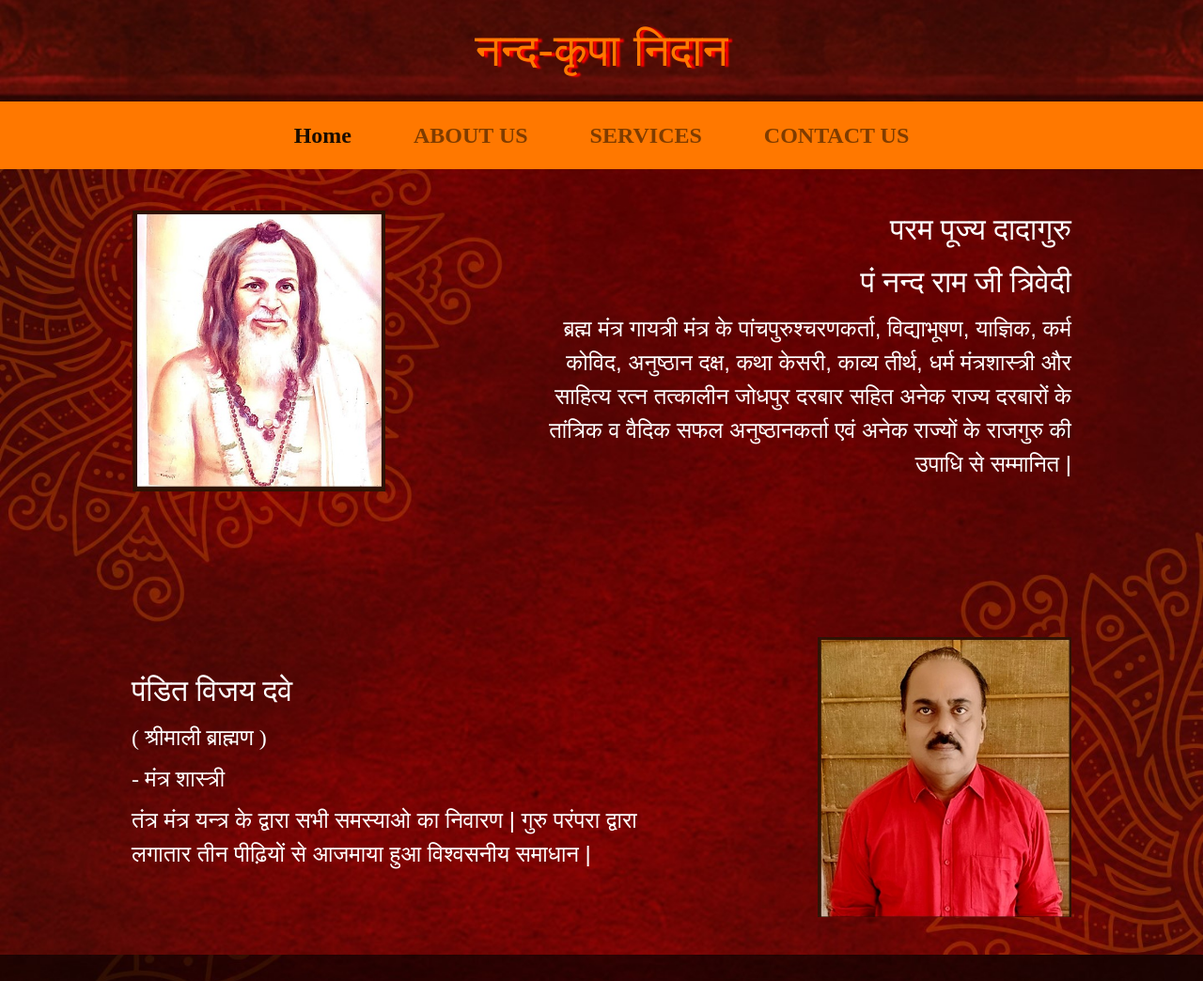
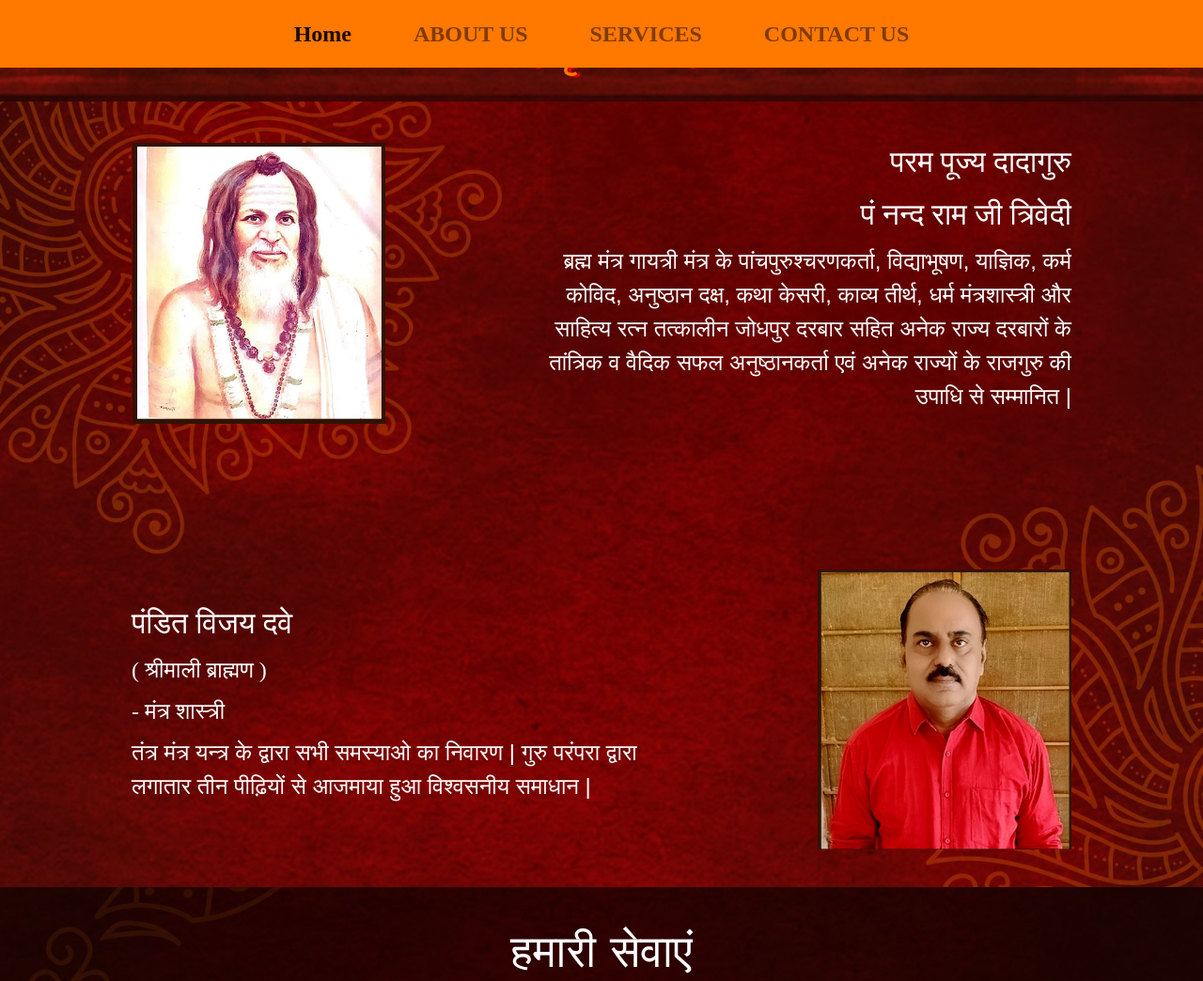
Before and after one commit to pradhumndave/samasyaa-nidaan, a plain HTML site: page index.html in a window 1280 px wide. Shown: the top 1044 px of the page at 94% size. Drawn offline with nearby package versions, Linux system fonts and the light colour scheme.

Commit message:
Update index.html

```diff
--- a/index.html
+++ b/index.html
@@ -17,7 +17,7 @@
 
         </header>
         <!-- ********************** Navabar ********************* -->
-        <nav class="navbar navbar-expand-lg navbar-light">
+        <nav class="navbar fixed-top navbar-expand-lg navbar-light">
             <button class="navbar-toggler" type="button" data-toggle="collapse" data-target="#navbarTogglerDemo01" aria-controls="navbarTogglerDemo01" aria-expanded="false" aria-label="Toggle navigation">
               <span class="navbar-toggler-icon"></span>
             </button>
```
